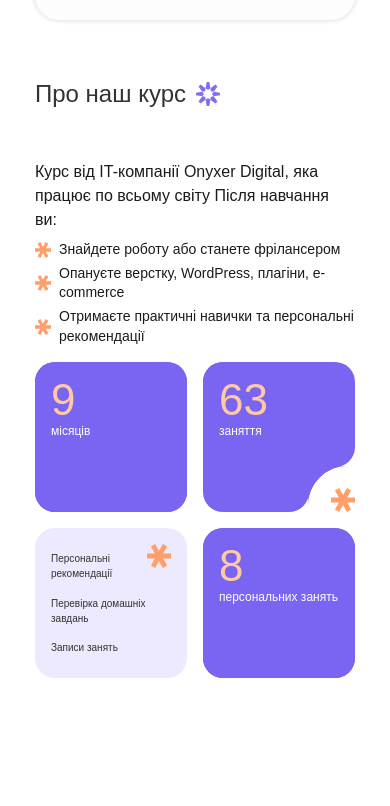
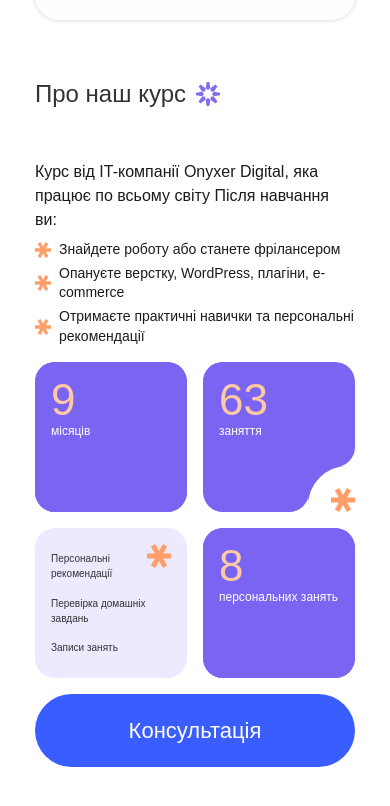
Before and after one commit to Mar4ik-G/ui-onixer, a React (Vite) app: page / in a window 390 px wide. Shown: the part 3286-4092 px from the top of the page. Before the commit the page ends 4036 px from the top, so only its background shows below. Built offline with nearby package versions, Linux system fonts and the light colour scheme; a web font is replaced by a local one.

Commit message:
add mobile button for AboutCourse component with responsive styles

```diff
--- a/src/components/AboutCourse/course.scss
+++ b/src/components/AboutCourse/course.scss
@@ -280,6 +280,9 @@
       }
     }
   }
+  .about-course__button-mobile{
+    display: none;
+  }
 }
 
 @media (max-width: 1150px) {
@@ -436,5 +439,21 @@
         }
       }
     }
+    .about-course__button-mobile{
+      grid-column: span 12;
+      padding: 20px 10px;
+      background: #3a5dff;
+      color: white;
+      border: none;
+      border-radius: 40px;
+      cursor: pointer;
+      display: flex;
+      justify-content: center;
+      align-self: center;
+      align-self: start;
+      font-weight: 400;
+      font-size: 22px;
+      line-height: 150%;
+    }
   }
 }
--- a/src/components/AboutCourse/index.tsx
+++ b/src/components/AboutCourse/index.tsx
@@ -75,6 +75,8 @@ const Index = () => {
                           <img src={orangeRegtangle} alt="bottom img"/>
                           <button className="about-course__cta about-course__button">Консультація</button>
                       </div>
+
+                      <button className="about-course__cta about-course__button-mobile">Консультація</button>
                   </div>
               </div>
           </section>
```
